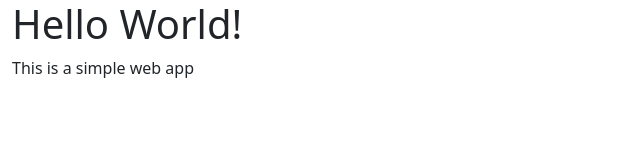
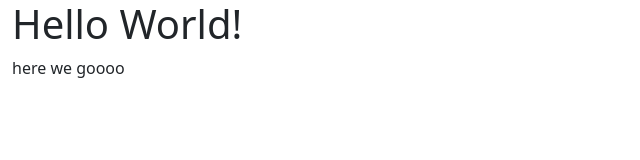
Before and after one commit to adnanka8/private_pipeline, a website built with webpack: page src/index.html in a window 1280 px wide. Shown: the full height of the page, 0-640 px from the left. Built offline with nearby package versions, Linux system fonts and the light colour scheme.

Commit message:
tester_pipeline

```diff
--- a/src/index.html
+++ b/src/index.html
@@ -1,21 +1,26 @@
 <!DOCTYPE html>
 <html>
+
 <head>
   <meta charset="utf-8">
   <meta http-equiv="X-UA-Compatible" content="IE=edge">
-    <title><%= htmlWebpackPlugin.options.title %></title>
+  <title>
+    <%= htmlWebpackPlugin.options.title %>
+  </title>
   <meta name="description" content="">
   <meta name="viewport" content="width=device-width, initial-scale=1">
   <link rel="stylesheet" href="">
 </head>
+
 <body>
 
   <div class="container-fluid">
     <div class="row">
       <h1>Hello World!</h1>
-        <p>This is a simple web app</p>
+      <p>here we goooo</p>
     </div>
   </div>
 
 </body>
+
 </html>
```
Lines whose indentation alone changed are shown as unchanged.
